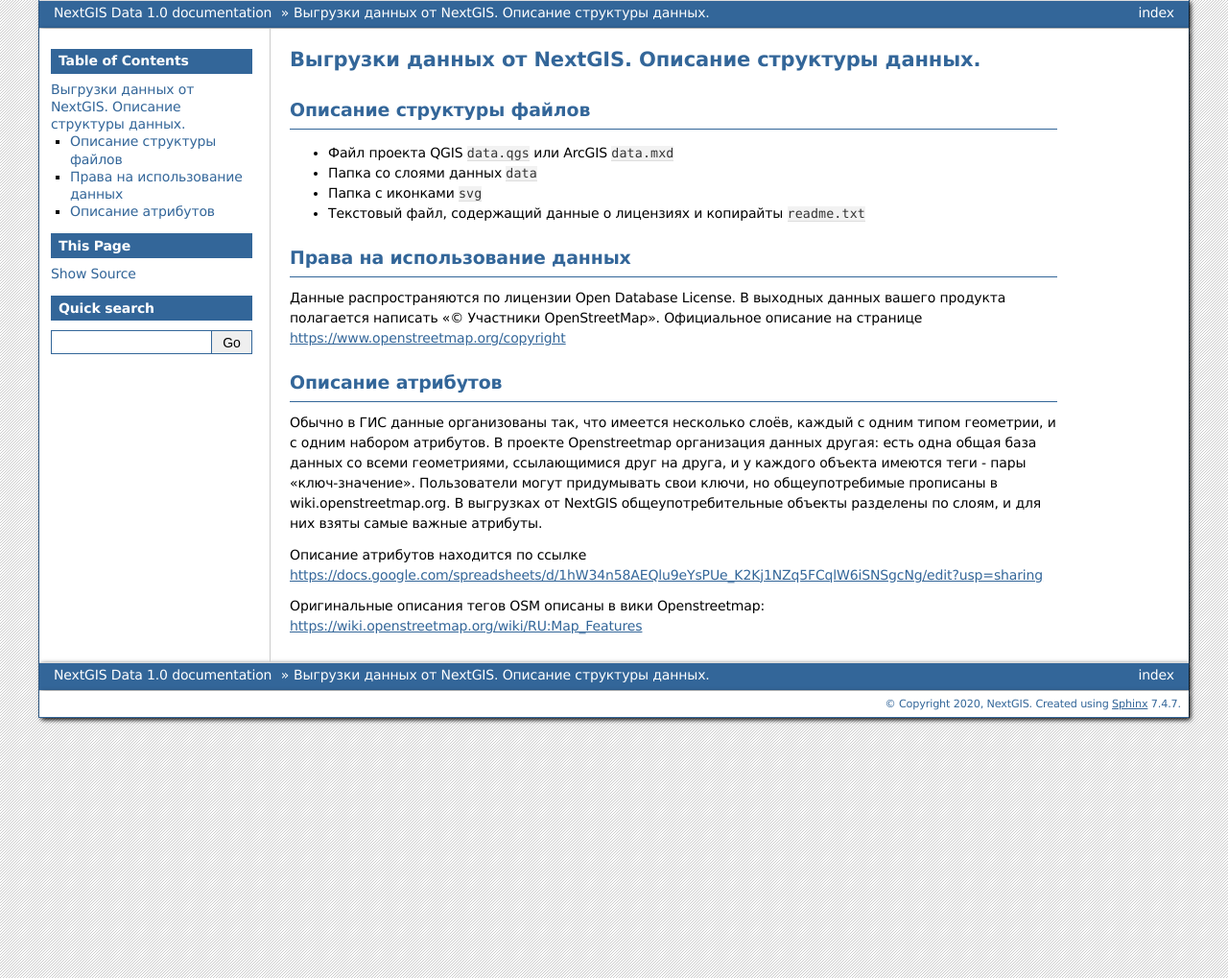
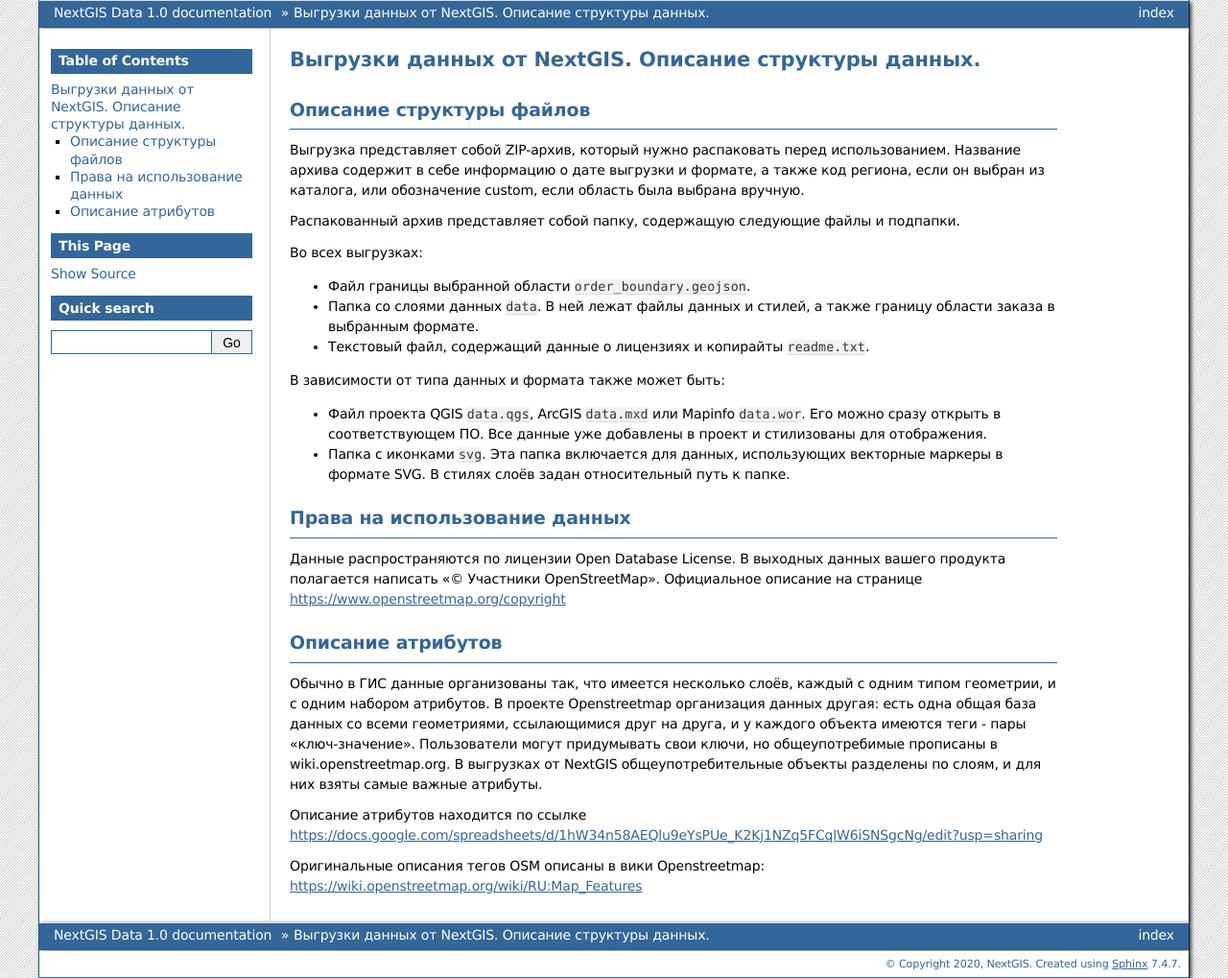
Before and after one commit to nextgis/docs_data, a Sphinx documentation site: the page built from source/extracts.rst, in a window 1280 px wide. Shown: the whole page at 96% size. Built offline with Sphinx 7.4.7, drawn with Linux system fonts in a browser that asks for light colours; formulas are drawn with MathJax 3; pages that are not in the unit, such as notebooks, are missing from menus.

Commit message:
Update extracts.rst
Extracts contents

```diff
--- a/source/extracts.rst
+++ b/source/extracts.rst
@@ -4,13 +4,25 @@
 Описание структуры файлов
 ------------------------------
 
-* Файл проекта QGIS ``data.qgs`` или ArcGIS ``data.mxd``
+Выгрузка представляет собой ZIP-архив, который нужно распаковать перед использованием. Название архива содержит в себе информацию о дате выгрузки и формате, а также код региона, если он выбран из каталога, или обозначение custom, если область была выбрана вручную.
 
-* Папка со слоями данных ``data``
+Распакованный архив представляет собой папку, содержащую следующие файлы и подпапки.
 
-* Папка с иконками ``svg``
+Во всех выгрузках:
 
-* Текстовый файл, содержащий данные о лицензиях и копирайты ``readme.txt``
+* Файл границы выбранной области ``order_boundary.geojson``.
+
+* Папка со слоями данных ``data``. В ней лежат файлы данных и стилей, а также границу области заказа в выбранным формате.
+
+* Текстовый файл, содержащий данные о лицензиях и копирайты ``readme.txt``.
+
+В зависимости от типа данных и формата также может быть:
+
+* Файл проекта QGIS ``data.qgs``, ArcGIS ``data.mxd`` или Mapinfо ``data.wor``. Его можно сразу открыть в соответствующем ПО. Все данные уже добавлены в проект и стилизованы для отображения.
+
+* Папка с иконками ``svg``. Эта папка включается для данных, использующих векторные маркеры в формате SVG. В стилях слоёв задан относительный путь к папке.
+
+
 
 
 Права на использование данных
```
